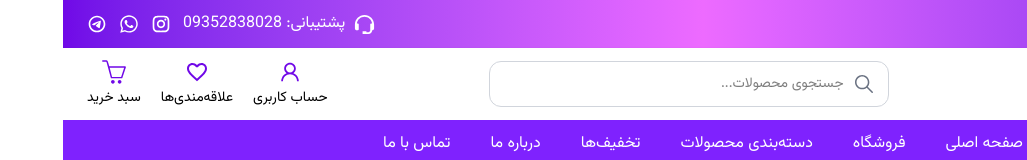
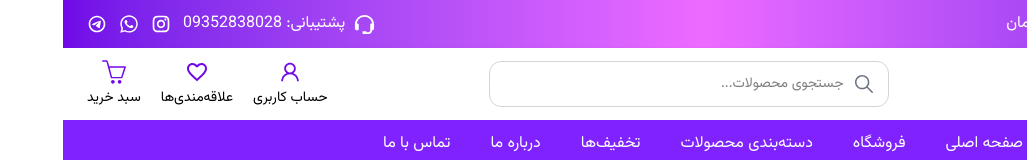
Before and after one commit to hoseintakalou1990-ctrl/violet_case, a React (Vite) app: page / in a window 1280 px wide. Shown: the top 160 px of the page, without its empty margins (253-1280 px from the left). Built offline with nearby package versions, Linux system fonts and the light colour scheme.

Commit message:
update sidebar and font risponsive

```diff
--- a/src/Header.jsx
+++ b/src/Header.jsx
@@ -24,8 +24,9 @@ const Header = () => {
 
                 <div className="flex items-center justify-between px-3 py-3 md:px-6 ">
 
-                    <div className="flex flex-col items-center justify-center text-white sm: text-[12px]">
-                        ارسال رایگان برای سفارشات بالای 10 میلیون تومان
+                    <div className="flex flex-col items-center justify-center text-white ">
+                        <span className="text-[12px] sm:text-base">ارسال رایگان برای سفارشات بالای 10 میلیون تومان</span>
+
                         <div className="sm:hidden sm:flex items-center gap-2 justify-center">
 
 
--- a/src/Sidebar1.jsx
+++ b/src/Sidebar1.jsx
@@ -13,7 +13,7 @@ function SideBar1({isOpen,onClose}){
          `}
     />
     {/* خوده ساید بار */}
-    <aside className={` fixed right-0 top-11 bottom-0 z-50 h-full w-64 bg-white px-5 pt-16 shadow-lg transition-transform duration-300 md:hidden
+    <aside className={` fixed right-0 top-17.5 bottom-0 z-50 h-full w-64 bg-white px-5 pt-16 shadow-lg transition-transform duration-300 md:hidden
     ${isOpen?"translate-x-0":"translate-x-full"}`}
     >
         <img className="absolute right-4  top-0 w-25" src={logo} alt="" />
```
